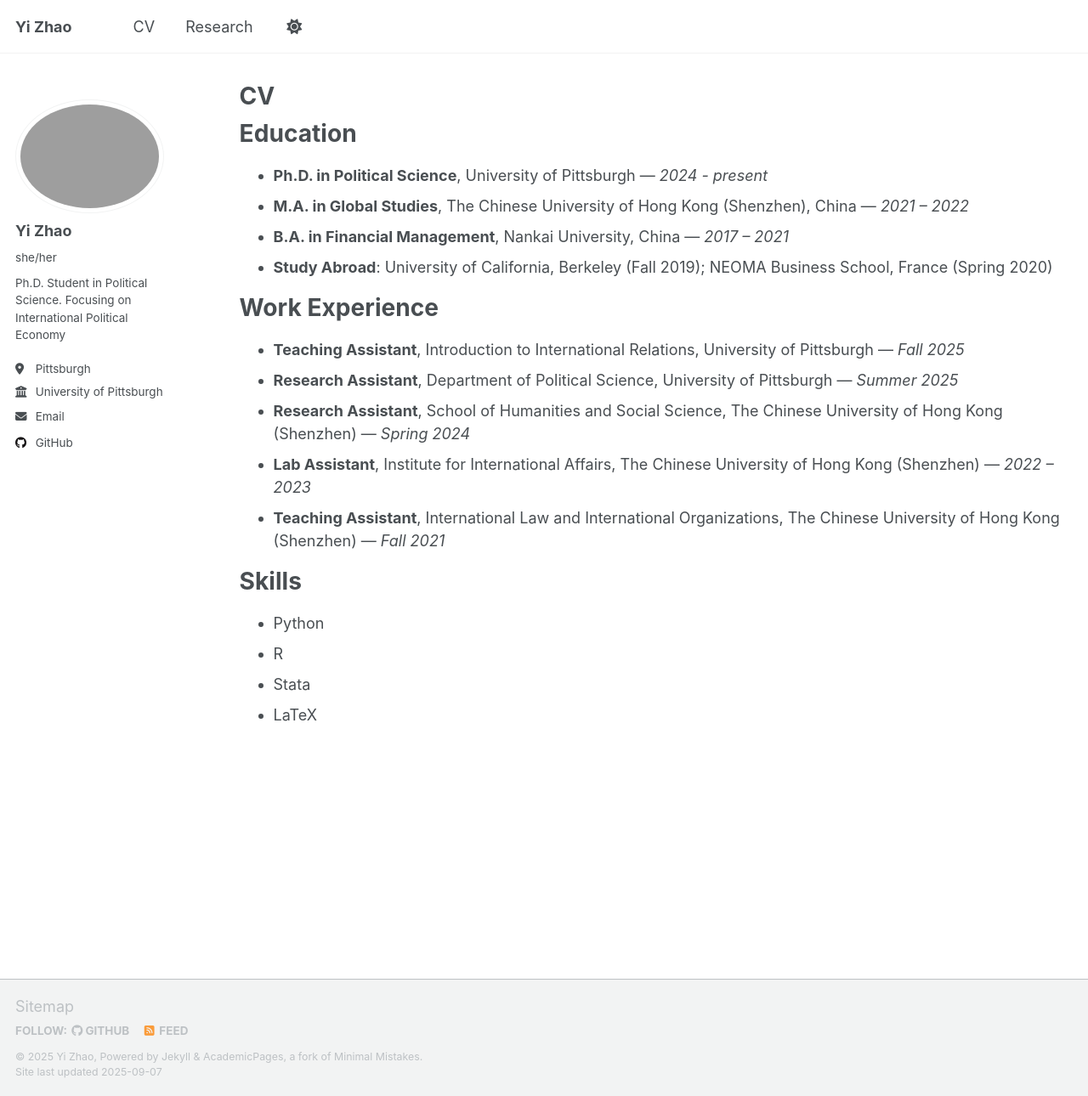
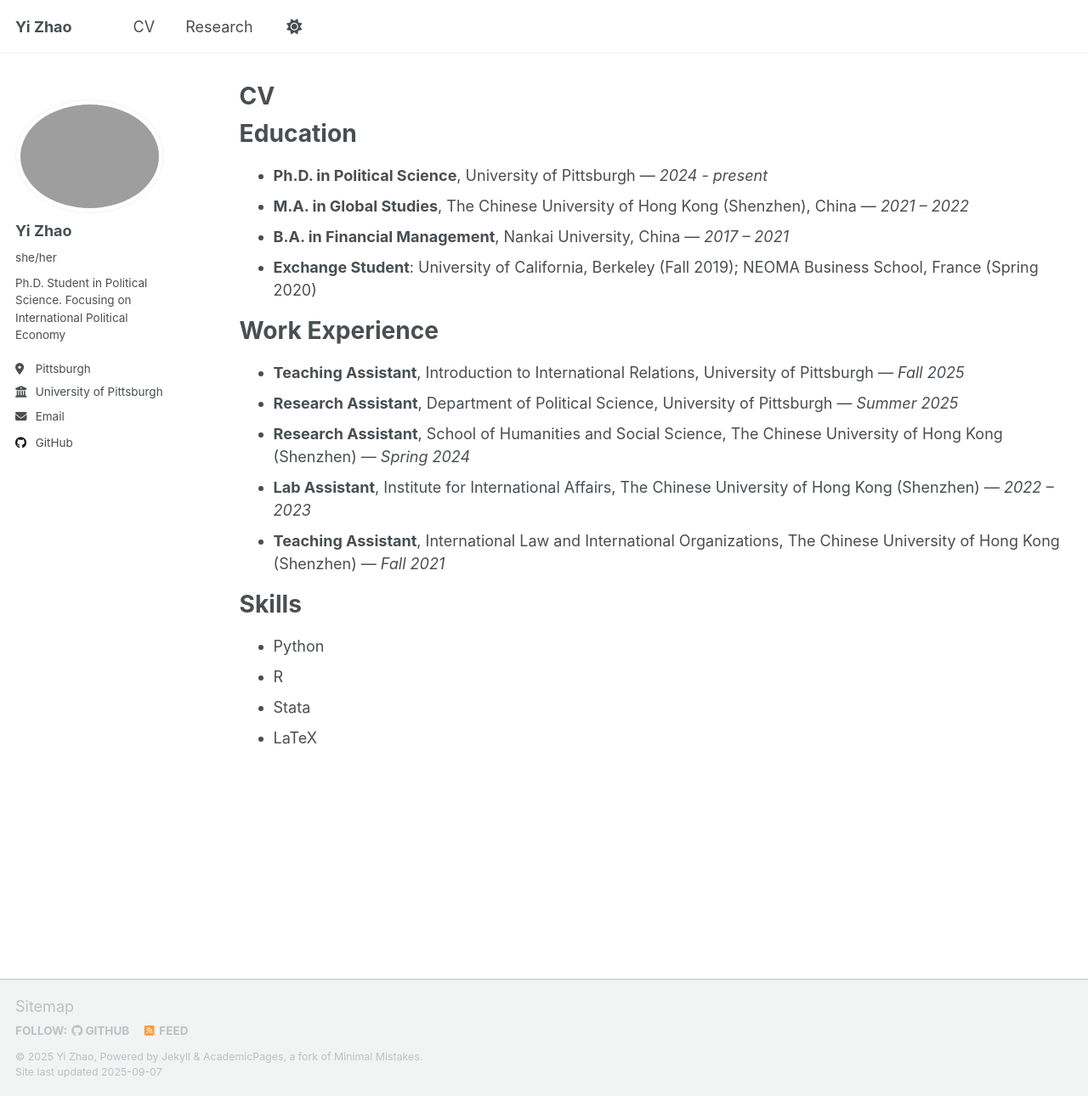
Before and after one commit to YiZhao999/YiZhao999.github.io, a Jekyll site: the page built from _pages/cv.md, in a window 1280 px wide and 1290 px high. Shown: the whole window at 85% size. Built offline with Jekyll 4.4.1, drawn with Linux system fonts in a browser that asks for light colours; a script that is not in the unit is left out.

Commit message:
Revise education section terminology

```diff
--- a/_pages/cv.md
+++ b/_pages/cv.md
@@ -13,7 +13,7 @@ redirect_from:
 - **Ph.D. in Political Science**, University of Pittsburgh — *2024 - present*
 - **M.A. in Global Studies**, The Chinese University of Hong Kong (Shenzhen), China — *2021 – 2022*
 - **B.A. in Financial Management**, Nankai University, China — *2017 – 2021*
-- **Study Abroad**: University of California, Berkeley (Fall 2019); NEOMA Business School, France (Spring 2020)
+- **Exchange Student**: University of California, Berkeley (Fall 2019); NEOMA Business School, France (Spring 2020)
 
 # Work Experience
 - **Teaching Assistant**, Introduction to International Relations, University of Pittsburgh — *Fall 2025*
```
